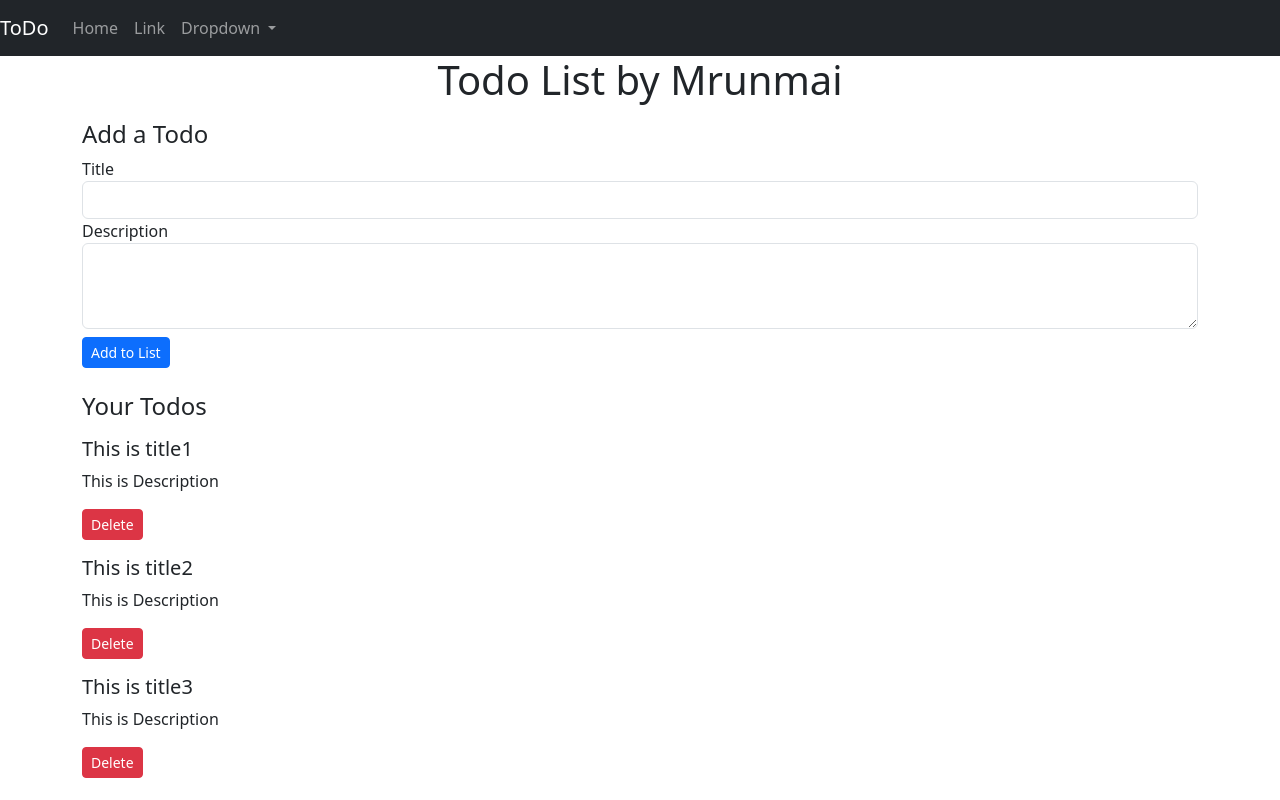
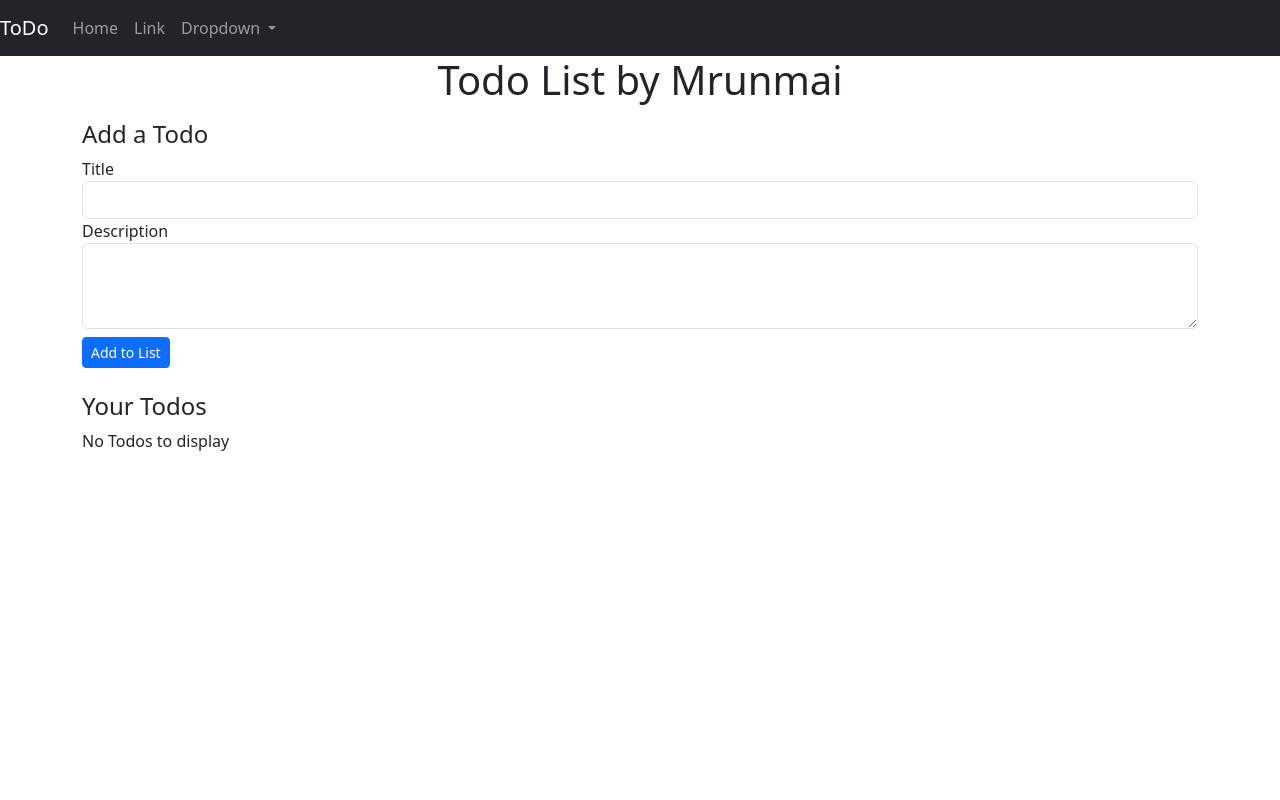
Before and after one commit to Mrunmai-k/Angular-Practice, an Angular app: page / in a window 1280 px wide. Built offline with nearby package versions, Linux system fonts and the light colour scheme.

Commit message:
Removed all the hardcoded todos' list and added the feature of saving the todos in localstorage

```diff
--- a/src/app/MyComponents/todos/todos.component.ts
+++ b/src/app/MyComponents/todos/todos.component.ts
@@ -1,3 +1,4 @@
+import { jsDocComment } from '@angular/compiler';
 import { Component } from '@angular/core';
 import { ToDo } from 'src/app/ToDo';
 
@@ -8,38 +9,29 @@ import { ToDo } from 'src/app/ToDo';
 })
 export class TodosComponent {
   todos: ToDo[];
+  localItem: string | null;
 
   constructor() {
-    this.todos = [
-      {
-        sno: 1,
-        title: 'This is title1',
-        desc: 'This is Description',
-        active: true
-      },
-      {
-        sno: 2,
-        title: 'This is title2',
-        desc: 'This is Description',
-        active: true
-      },
-      {
-        sno: 3,
-        title: 'This is title3',
-        desc: 'This is Description',
-        active: true
-      }
-    ];
+    this.localItem = localStorage.getItem("todos");
+    if(this.localItem==null){
+      this.todos = [];
+    }
+    else {
+      this.todos = JSON.parse(this.localItem);
+    }
+
   }
 
   deleteTodo(todo:ToDo){
     console.log(todo);
     const index = this.todos.indexOf(todo);
     this.todos.splice(index,1);
+    localStorage.setItem("todos",JSON.stringify(this.todos));
   }
 
   addTodo(todo:ToDo){
     console.log(todo);
     this.todos.push(todo);
+    localStorage.setItem("todos",JSON.stringify(this.todos));
   }
 }
```
